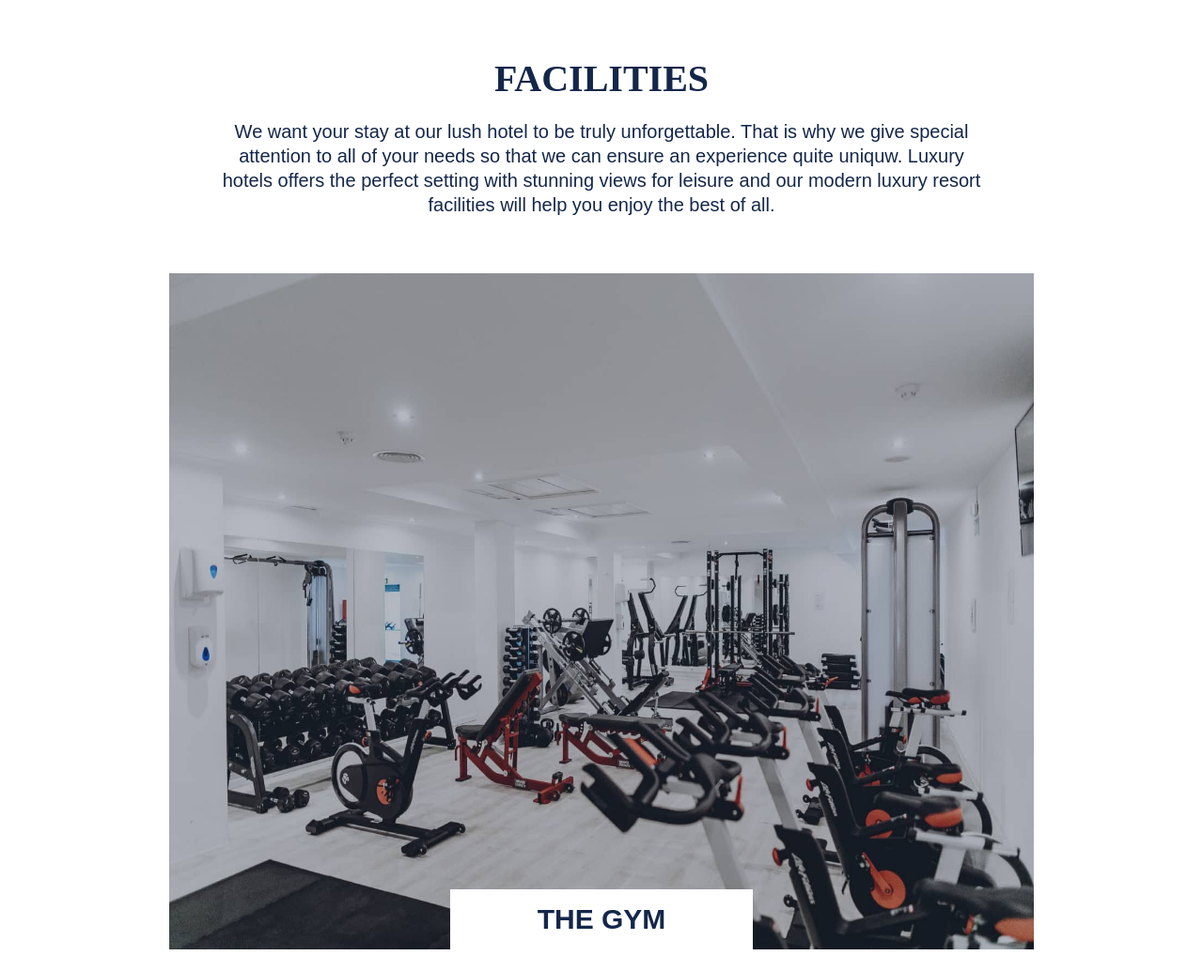
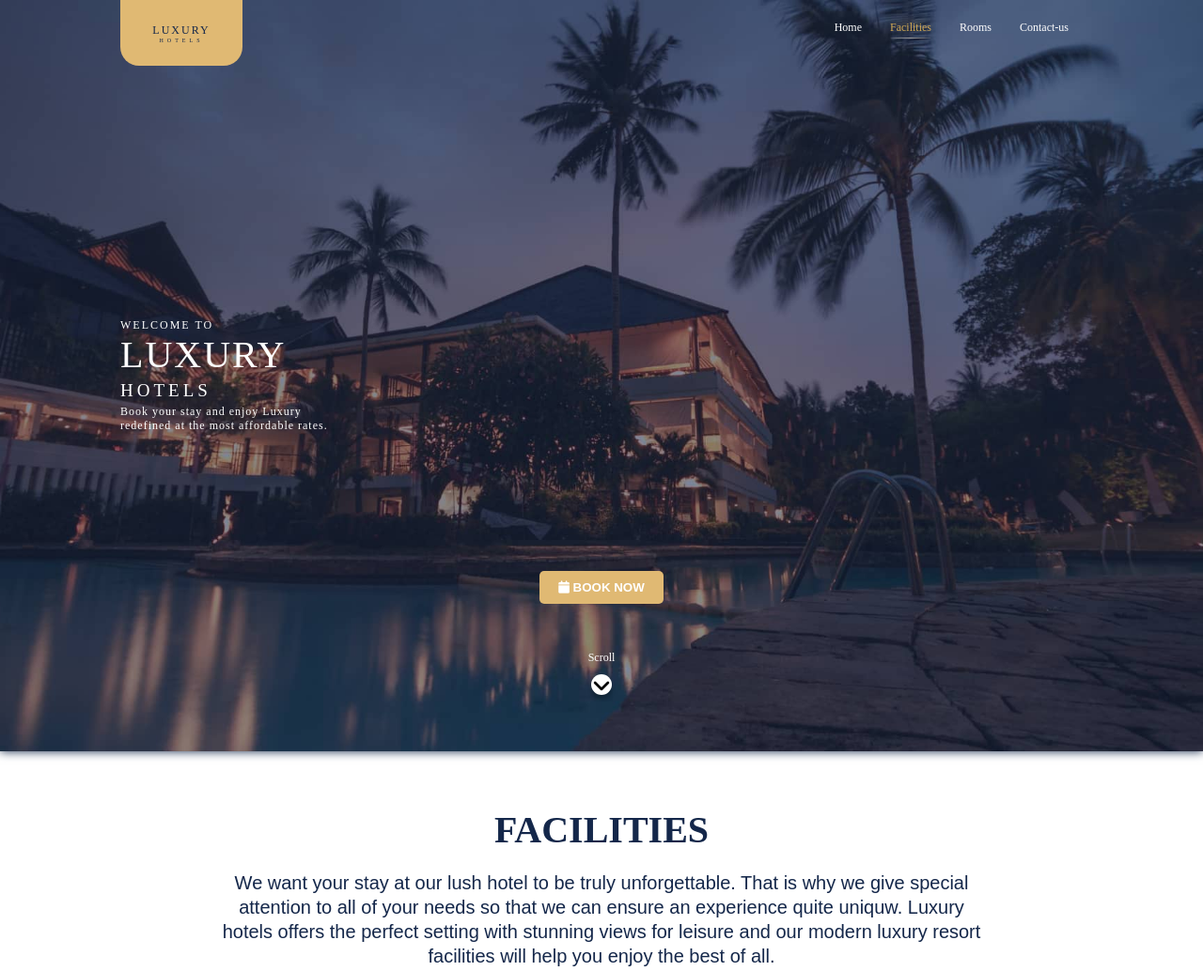
Before and after one commit to devshashtag/luxury-hotels, a plain HTML site: page pages/facilities.html in a window 1280 px wide. Shown: the top 1034 px of the page at 94% size. Drawn offline with Linux system fonts and the light colour scheme.

Commit message:
Facilities header completed

```diff
--- a/assets/css/styles.css
+++ b/assets/css/styles.css
@@ -173,6 +173,16 @@ a {
   align-items: center;
 
   box-shadow: 0 0 10px #14274A;
+
+  -webkit-background-size: cover;
+  -moz-background-size: cover;
+  -o-background-size: cover;
+  background-size: cover;
+  background-repeat: no-repeat;
+  background-position:center center;
+  background-clip: border-box;
+
+  height: 100vh;
 }
 
 .contact__header {
@@ -181,11 +191,15 @@ a {
 }
 
 .rooms__header {
-  background: url("../images/rooms/header.jpg") no-repeat;
-  background-size: cover;
-  background-clip: border-box;
+  background-image: url("../images/rooms/header.jpg");
+}
 
-  height: 100vh;
+.facilities__header {
+  background-image: url("../images/facilities/header.jpg");
+}
+
+.home__header {
+  background-image: url("../images/home/header.jpg");
 }
 
 /** header options **/
--- a/pages/facilities.html
+++ b/pages/facilities.html
@@ -5,8 +5,7 @@
     <meta charset="UTF-8" />
     <meta name="viewport" content="width=device-width, initial-scale=1.0" />
     <!-- font awsome -->
-  <!-- <script src="https://use.fontawesome.com/4e294f0efa.js"></script> -->
-  <link rel="stylesheet" href="https://cdnjs.cloudflare.com/ajax/libs/font-awesome/6.0.0-beta3/css/all.min.css">
+    <link rel="stylesheet" href="https://cdnjs.cloudflare.com/ajax/libs/font-awesome/6.0.0-beta3/css/all.min.css" integrity="sha512-Fo3rlrZj/k7ujTnHg4CGR2D7kSs0v4LLanw2qksYuRlEzO+tcaEPQogQ0KaoGN26/zrn20ImR1DfuLWnOo7aBA==" crossorigin="anonymous" referrerpolicy="no-referrer" />
 
     <!-- styles -->
     <link rel="stylesheet" href="../assets/css/styles.css" />
@@ -15,6 +14,43 @@
   </head>
 
   <body>
+    <!-- facilities header -->
+    <div class="main__header facilities__header noselect">
+      <ul class="header__menu">
+        <li><a class="menu__item" href="../index.html">Home</a></li>
+        <li><a class="menu__item item--active" href="facilities.html">Facilities</a></li>
+        <li><a class="menu__item" href="rooms.html">Rooms</a></li>
+        <li><a class="menu__item" href="contact_us.html">Contact-us</a></li>
+      </ul>
+
+      <div class="menu__toggle"></div>
+
+      <div class="header__brand">
+        <div class="brand__text">LUXURY<span>HOTELS</span></div>
+      </div>
+
+      <div class="header__title">
+        <div class="title--mid">WELCOME TO</div>
+        <div class="title--big">LUXURY</div>
+        <div class="title--space">HOTELS</div>
+        Book your stay and enjoy Luxury<br>
+        redefined at the most affordable rates.
+      </div>
+
+      <div class="header__options">
+        <button class="options__btn">
+          <i class="fa fa-calendar"></i> BOOK NOW
+        </button>
+
+        <div class="options__scroll">
+          Scroll
+          <button type="button"><i class="fa fa-angle-down"></i></button>
+        </div>
+      </div>
+    </div>
+    <!-- end of facilities header -->
+
+    <!-- main facilities -->
     <section class="facilities">
       <div class="facilities_heading">
         <h1>facilities</h1>
@@ -76,6 +112,7 @@
         </div>
       </div>
     </section>
+    <!-- main facilities -->
     <!-- scripts -->
     <script src="../assets/js/app.js"></script>
   </body>
```
Lines whose indentation alone changed are shown as unchanged.
